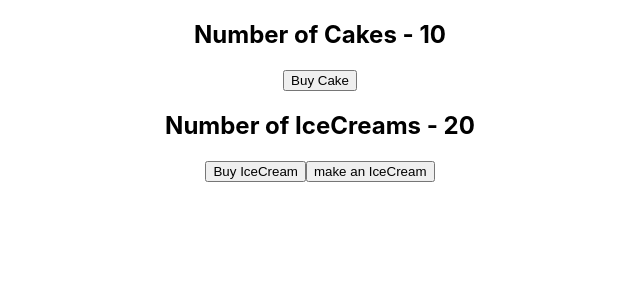
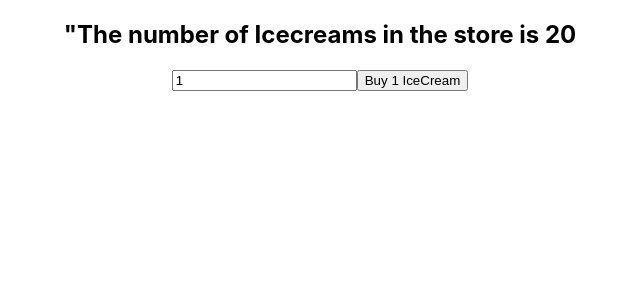
Before and after one commit to arichardi/react_redux, a React (Create React App) app: page / in a window 1280 px wide. Shown: the top 300 px of the page, without its empty margins (320-960 px from the left). Built offline with nearby package versions, Linux system fonts and the light colour scheme.

Commit message:
payload implement

```diff
--- a/src/App.js
+++ b/src/App.js
@@ -2,15 +2,14 @@
 import './App.css';
 import { Provider } from 'react-redux'
 import store from './redux/store'
-import HooksCakeContainer from './components/HooksCakeContainer';
-import IceCreamContainer from './components/IceCreamContainer';
+import IceCreamItemContainer from './components/IceCreamItemContainer';
+
 
 function App() {
   return (
     < Provider store={store}>
     <div className="App">
-      <HooksCakeContainer />
-      <IceCreamContainer />
+      <IceCreamItemContainer />
     </div>
     </Provider>
   );
--- /dev/null
+++ b/src/components/IceCreamItemContainer.jsx
@@ -0,0 +1,24 @@
+import React, { useState } from 'react'
+import {useDispatch, useSelector} from 'react-redux'
+import {buyIcecream} from '../redux'
+
+
+function IceCreamItemContainer() {
+
+    const [number, setNumber] = useState(1)
+
+    const numOfIceCream = useSelector( state => state.iceCream.numOfIceCreams)
+    const dispatch = useDispatch()
+
+    return (
+        <div>
+            <h2>"The number of Icecreams in the store is {numOfIceCream} </h2>
+            <input type='text' value={number} onChange={ e => setNumber(e.target.value) } />
+            <button onClick={
+                () => dispatch(buyIcecream(number))
+            }>Buy {number} IceCream</button>
+        </div>
+    )
+}
+
+export default IceCreamItemContainer
--- a/src/redux/iceCream/iceCreamActions.js
+++ b/src/redux/iceCream/iceCreamActions.js
@@ -1,13 +1,15 @@
-export const buyIcecream = () => {
+export const buyIcecream = (number = 1) => {
     return {
         type: "BUY_ICECREAM",
+        payload: number,
         info: 'consume a icecream of store'
     }
 }
 
-export const makeIceCream = () => {
+export const makeIceCream = (number = 1) => {
     return {
         type: 'MAKE_ICECREAM',
+        payload:number,
         info: 'insert new icecream in the store'
     }
 }
--- a/src/redux/iceCream/iceCreamReducer.js
+++ b/src/redux/iceCream/iceCreamReducer.js
@@ -7,7 +7,7 @@ const initialIceCreamState = {
 const IceCreamReducer = ( state = initialIceCreamState, action) => {
     switch(action.type){
         case BUY_ICECREAM: return {
-            ...state, numOfIceCreams: state.numOfIceCreams - 1
+            ...state, numOfIceCreams: state.numOfIceCreams - action.payload
         }
         case MAKE_ICECREAM: return {
             ...state, numOfIceCreams: state.numOfIceCreams + 1
```
Also changed, not shown: 1 other file (tests, documents, lock files or other folders).
